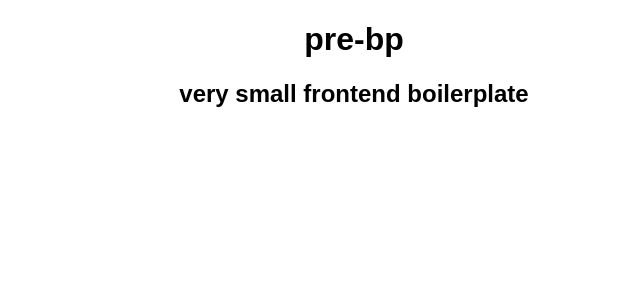
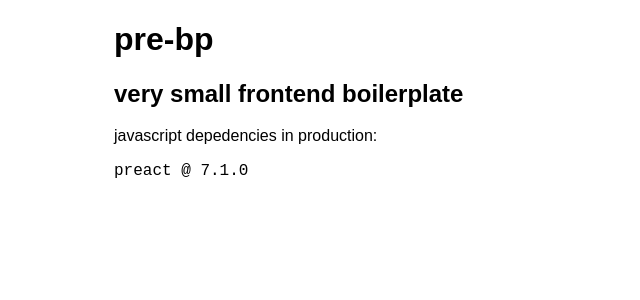
Before and after one commit to matannoam/pre-bp, a Preact app: page / in a window 1280 px wide. Shown: the top 300 px of the page, without its empty margins (286-926 px from the left). Built offline with nearby package versions, Linux system fonts and the light colour scheme.

Commit message:
add some structure - seperate components, data, and style

```diff
--- /dev/null
+++ b/src/components/App.js
@@ -0,0 +1,18 @@
+import { h } from 'preact'
+
+import LibraryList from './LibraryList'
+import appStyle from '../styles/appStyle'
+import libraries from '../data/libraries'
+
+function App() {
+  return (
+    <div style={appStyle}>
+      <h1>pre-bp</h1>
+      <h2>very small frontend boilerplate</h2>
+      <p>javascript depedencies in production:</p>
+      <LibraryList libraries={libraries} />
+    </div>
+  )
+}
+
+export default App
--- /dev/null
+++ b/src/components/LibraryList.js
@@ -0,0 +1,19 @@
+import { h } from 'preact'
+
+function LibraryList ({ libraries }) {
+  return (
+    <pre><code>
+      {
+        libraries.map((library, key) => {
+          return (
+            <span key={key}>
+              {library.name + ' @ ' + library.version}
+            </span>
+          )
+        })
+      }
+    </code></pre>
+  )
+}
+
+export default LibraryList
--- /dev/null
+++ b/src/data/libraries.js
@@ -0,0 +1,3 @@
+const libraries = [{name: 'preact', version: '7.1.0'}]
+
+export default libraries
--- a/src/index.js
+++ b/src/index.js
@@ -1,9 +1,8 @@
 import { h, render } from 'preact'
 
+import App from './components/App'
+
 render(
-  <div style={{textAlign: 'center'}}>
-    <h1>pre-bp</h1>
-    <h2>very small frontend boilerplate</h2>
-  </div>,
+  <App />,
   document.getElementById('app')
 )
--- /dev/null
+++ b/src/styles/appStyle.js
@@ -0,0 +1,7 @@
+const appStyle = {
+  maxWidth: '30rem',
+  margin: '0 auto',
+  padding: '0 2rem'
+}
+
+export default appStyle
```
